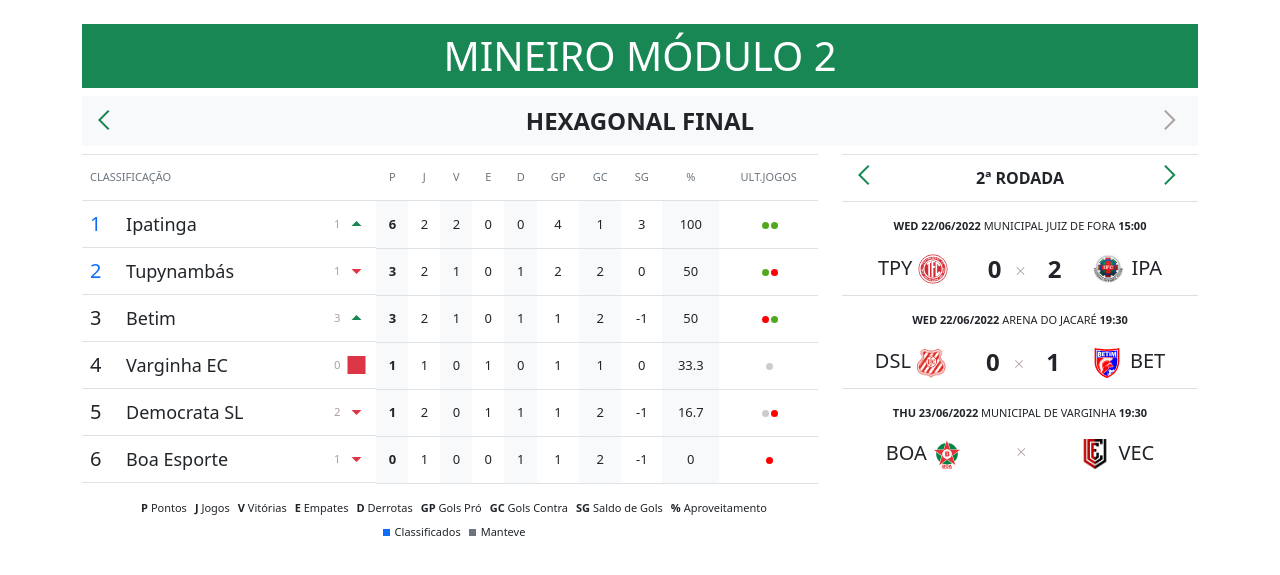
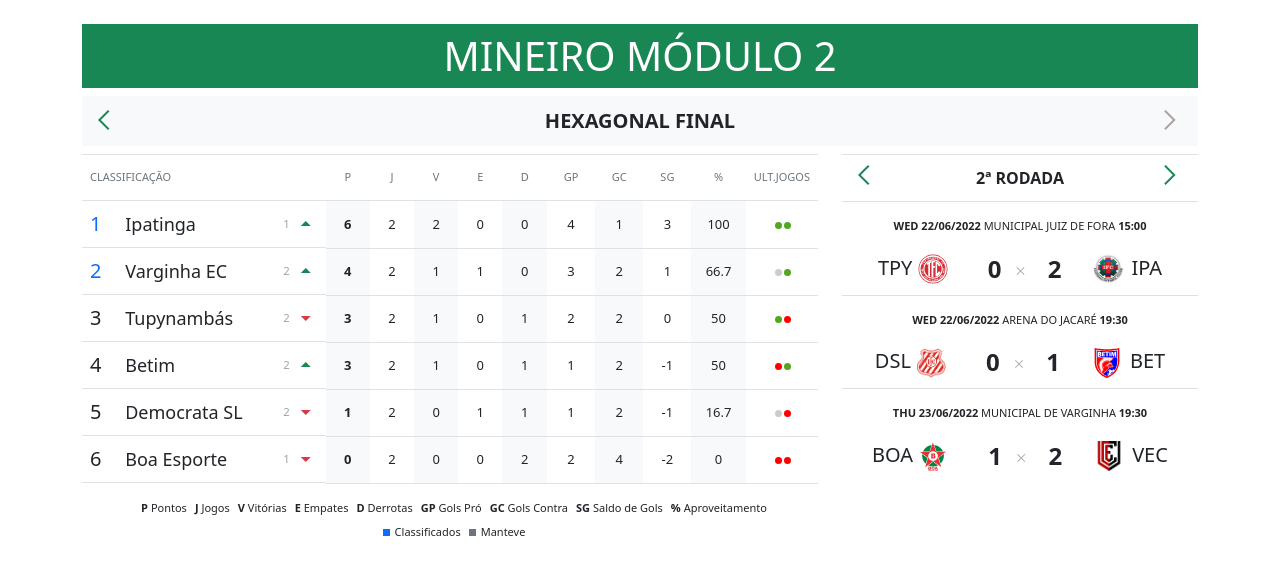
Before and after one commit to rodrigozem/tabelacampeonato, a PHP site: page / in a window 1280 px wide. Shown: the top 575 px of the page. Run offline with PHP 8.4, Linux system fonts and the light colour scheme; some libraries are stand-ins or nearby versions.

Commit message:
second commit

```diff
--- a/TabelaCampeonato.class.php
+++ b/TabelaCampeonato.class.php
@@ -316,7 +316,7 @@ class TabelaCampeonato
                             <span class="material-symbols-outlined '.($nFase > 1 ? 'text-success' : 'text-end').'">arrow_back_ios</span>
                         </a>
                     </li>
-                    <li class="nav-item fw-bold fs-4" id="nfase" data-totalfases="'.$this->getTotalFases().'" data-nfase="'.$this->getFaseId($this->getFaseAtual()).'">'.$this->getFaseDescricao($this->getFaseAtual()).'</li>
+                    <li class="nav-item fw-bold fs-5" id="nfase" data-totalfases="'.$this->getTotalFases().'" data-nfase="'.$this->getFaseId($this->getFaseAtual()).'">'.$this->getFaseDescricao($this->getFaseAtual()).'</li>
                     <li class="nav-item pt-1">
                         <a id="btn-fase-next" class="nav-link ps-5" '.( $this->getTotalFases() != $nFase ? 'onclick="fase(1)" href="javascript:void(0)"' : '' ).'">
                             <span class="material-symbols-outlined '.($this->getTotalFases() != $nFase ? 'text-success' : 'text-end').'">arrow_forward_ios</span>
--- a/css/style.css
+++ b/css/style.css
@@ -8,9 +8,10 @@
 
 .icon-xs { font-size:9px; margin-right:7px;}
 .text-end { color: #ad9f9f; cursor:default;}
+.thw { width: 70px;}
 
 table { font-size: 11px; }
-table th { font-weight:normal; }
+table th { font-weight:normal;}
 table thead { height: 46px;}
 table thead tr th:nth-child(even){ --bs-table-accent-bg: transparent!important;}
 table tbody {font-size:13px;}
@@ -41,6 +42,7 @@ table td:nth-child(2) {background-color: #FFF;position:sticky;left:0px;z-index:9
 .jogos-versus span { font-size:14px; }
 .legenda { font-size: 11px; }
 @media (max-width: 768px) {
+    .thw { width: 60px;}
     .cla { font-size: 20px; width:50px; display:inline-block;}
     .cla-ultimos-jogos { margin-left:1px;height:5px;width:5px;}
     .cla-time { font-size: 17px;padding-left:5px; }
--- a/index.php
+++ b/index.php
@@ -3,8 +3,8 @@ require("TabelaCampeonato.class.php");
 
 $modulo2 = new TabelaCampeonato();
 $fase = $modulo2->getFaseAtual();
+$classificacao = $modulo2->showClassificacao();
 $rodada = $modulo2->showJogosRodada();
-$classificacao = $modulo2->showClassificacao();
 $legenda = $modulo2->showLegendaFase();
 $fase = $modulo2->getFaseDescricao($fase);
 $modulo2->getClubesFase();
@@ -37,16 +37,16 @@ $modulo2->getClubesFase();
                     <table class="table border-top">
                         <thead class="text-muted">
                             <tr>
-                                <th class="align-middle cla-title"></th>
-                                <th class="align-middle">P</th>
-                                <th class="align-middle">J</th>
-                                <th class="align-middle">V</th>
-                                <th class="align-middle">E</th>
-                                <th class="align-middle">D</th>
-                                <th class="align-middle">GP</th>
-                                <th class="align-middle">GC</th>
-                                <th class="align-middle">SG</th>
-                                <th class="align-middle">%</th>
+                                <th class="align-middle cla-title" style="width:300px;"></th>
+                                <th class="align-middle thw">P</th>
+                                <th class="align-middle thw">J</th>
+                                <th class="align-middle thw">V</th>
+                                <th class="align-middle thw">E</th>
+                                <th class="align-middle thw">D</th>
+                                <th class="align-middle thw">GP</th>
+                                <th class="align-middle thw">GC</th>
+                                <th class="align-middle thw">SG</th>
+                                <th class="align-middle thw">%</th>
                                 <th class="align-middle">ULT.JOGOS</th>
                             </tr>
                         </thead>
@@ -77,74 +77,6 @@ $modulo2->getClubesFase();
     </div>
     <script src="https://cdn.jsdelivr.net/npm/bootstrap@5.2.0-beta1/dist/js/bootstrap.bundle.min.js" integrity="sha384-pprn3073KE6tl6bjs2QrFaJGz5/SUsLqktiwsUTF55Jfv3qYSDhgCecCxMW52nD2" crossorigin="anonymous"></script>
     <script src="node_modules/js-loading-overlay/dist/js-loading-overlay.min.js"></script>
-    <script>
-        document.querySelector(".disclaimer").remove();
-        document.getElementById("freeze").style.overflow = "scroll";
-        function rodada(pos)
-        {
-            let elem = document.getElementById('nrodada');
-            let rodada = elem.getAttribute('data-nrodada');
-            let totalrodadas = elem.getAttribute('data-totalrodadas');
-
-            let goto = parseInt(rodada)+(pos);
-
-            if(goto <= 0) goto = 1;
-            if(goto > totalrodadas) goto = totalrodadas;
-
-            JsLoadingOverlay.show({containerID:'nrodada',spinnerSize: '1x',spinnerIcon:'ball-spin-clockwise'});
-
-            fetch("ajax.php", {
-                // Adding method type
-                method: "POST",
-                // Adding body or contents to send
-                body: JSON.stringify({
-                    acao:'rodada','goto':goto, 'fase':document.getElementById('nfase').getAttribute('data-nfase')
-                })
-            })
-            // Converting to JSON
-            .then(response => response.json())
-            // Displaying results to console
-            .then((data) => {
-                JsLoadingOverlay.hide();
-                document.getElementById("rodada").innerHTML = data.result;
-            });
-        }
-
-        function fase(pos)
-        {
-            let elem = document.getElementById('nfase');
-            let fase = elem.getAttribute('data-nfase');
-            let totalfases = elem.getAttribute('data-totalfases');
-
-            let goto = parseInt(fase)+(pos);
-
-            if(goto <= 0) goto = 1;
-            if(goto > totalfases) goto = totalfases;
-
-            JsLoadingOverlay.show({containerID:'nrodada',spinnerSize: '1x',spinnerIcon:'ball-spin-clockwise'});
-
-            fetch("ajax.php", {
-                // Adding method type
-                method: "POST",
-                // Adding body or contents to send
-                body: JSON.stringify({
-                    acao:'fase','goto':goto
-                })
-            })
-            // Converting to JSON
-            .then(response => response.json())
-            // Displaying results to console
-            .then((data) => {
-                JsLoadingOverlay.hide();
-                elem.getAttribute('data-nfase',goto);
-                JsLoadingOverlay.hide();
-                document.getElementById("rodada").innerHTML = data.rodadaHtml;
-                document.getElementById("fase").innerHTML = data.faseHtml;
-                document.getElementById("classificacao").innerHTML = data.classificacaoHtml;
-                document.getElementById("legenda-fase").innerHTML = data.legendaHtml;
-                fase = elem.setAttribute("data-nfase",data.fase);
-            });
-        }
-    </script>
+    <script src="js/app.js"></script>
   </body>
 </html>
--- a/json/campeonato.json
+++ b/json/campeonato.json
@@ -253,7 +253,7 @@
                                 "local": "MUNICIPAL DE VARGINHA",
                                 "time_1": 2,
                                 "time_2": 6,
-                                "resultado": null
+                                "resultado": "1x2"
                             }
                     ],
                     "3": [
```
Also changed, not shown: js/app.js (added, +66 -0 lines), .htaccess (added), favicon.ico (added).
